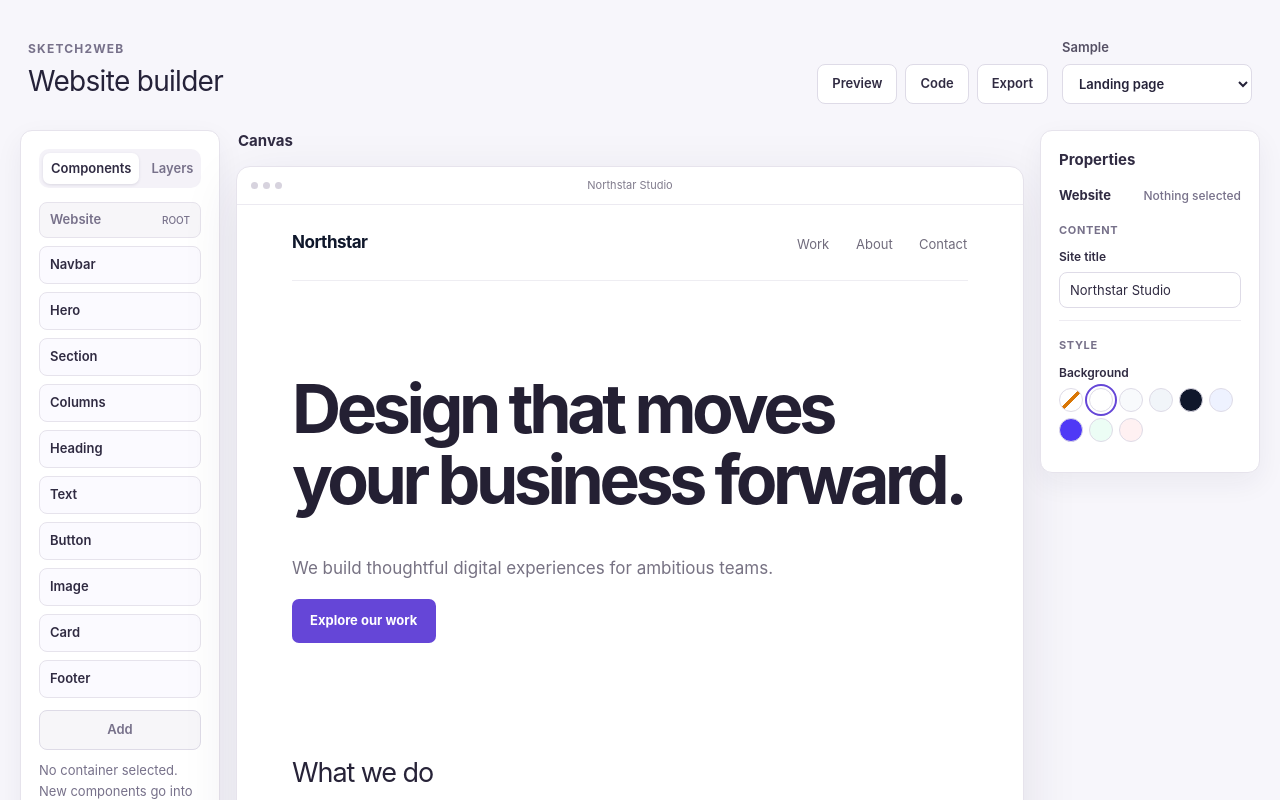
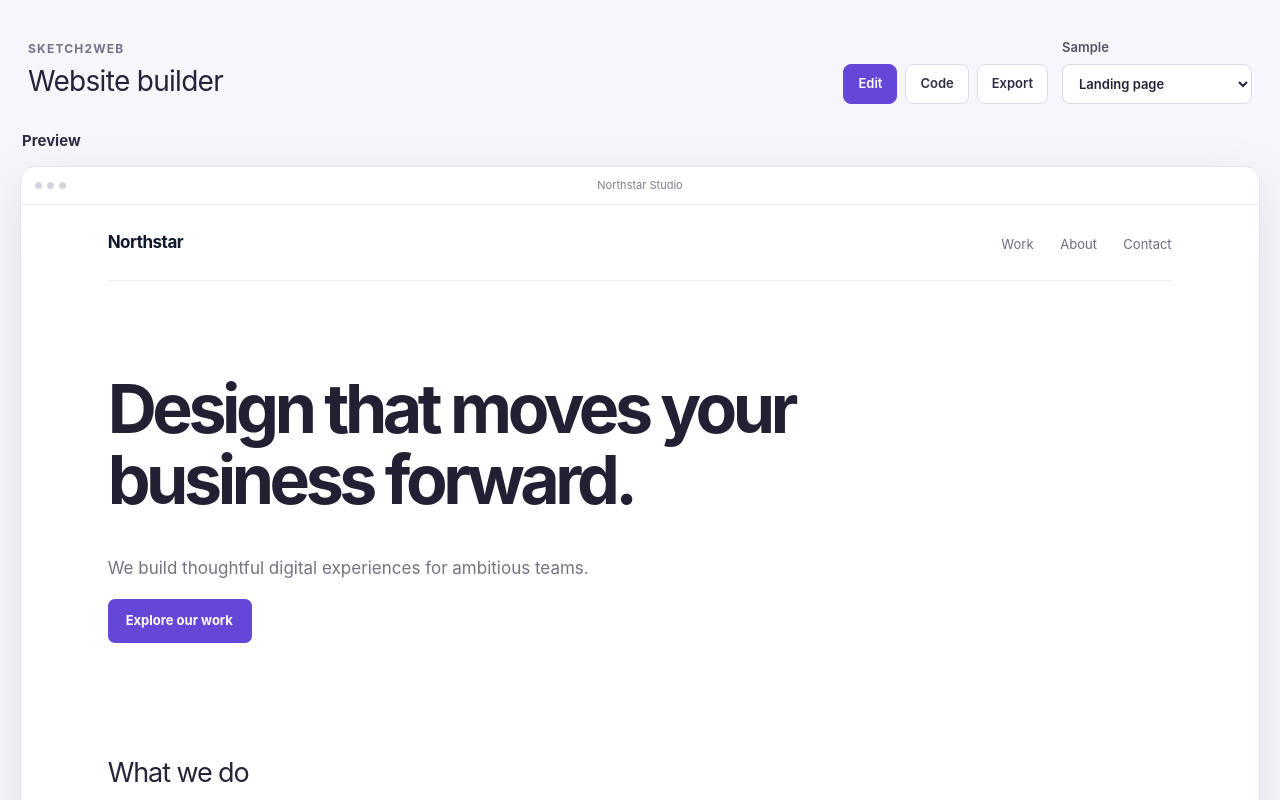
Before and after one commit to k9ves/Sketch2WEB-FYP, a React (Vite) app: page / in a window 1280 px wide. Both pictures are taken after a click on the button "Preview". Shown: the top 800 px of the page. Built offline with nearby package versions, Linux system fonts and the light colour scheme.

Commit message:
Preview mode without outlines or editing

```diff
--- a/src/App.css
+++ b/src/App.css
@@ -548,6 +548,27 @@ textarea.property-input {
   outline-offset: 2px;
 }
 
+/* Preview mode: only the canvas, behaving like the finished website. */
+.editor-layout.is-preview {
+  grid-template-columns: minmax(0, 1fr);
+  grid-template-areas: 'canvas';
+}
+
+.sw-canvas-root.is-preview :is(.sw-node, .sw-component) {
+  cursor: auto;
+}
+
+.sw-canvas-root.is-preview a {
+  cursor: pointer;
+}
+
+.toolbar-button.is-active,
+.toolbar-button.is-active:hover {
+  border-color: #6546d7;
+  background: #6546d7;
+  color: #fff;
+}
+
 /* Hybrid freeform canvas */
 .sw-canvas-root {
   display: flow-root;
--- a/src/App.tsx
+++ b/src/App.tsx
@@ -28,6 +28,7 @@ type SidebarTab = 'components' | 'layers'
 function App() {
   const [sampleName, setSampleName] = useState('landing')
   const [sidebarTab, setSidebarTab] = useState<SidebarTab>('components')
+  const [isPreview, setIsPreview] = useState(false)
   const [selectedPaletteType, setSelectedPaletteType] =
     useState<AddableComponentType | null>(null)
   const website = useWebsiteStore((state) => state.website)
@@ -62,6 +63,12 @@ function App() {
     function handleKeyDown(event: KeyboardEvent) {
       if (isEditableTarget(event.target)) return
 
+      // Preview only listens for Esc (back to editing); no edit shortcuts.
+      if (isPreview) {
+        if (event.key === 'Escape') setIsPreview(false)
+        return
+      }
+
       const key = event.key.toLowerCase()
       if ((event.ctrlKey || event.metaKey) && !event.altKey) {
         if (key === 'z') {
@@ -85,7 +92,14 @@ function App() {
 
     window.addEventListener('keydown', handleKeyDown)
     return () => window.removeEventListener('keydown', handleKeyDown)
-  }, [redo, removeNode, selectedId, undo])
+  }, [isPreview, redo, removeNode, selectedId, undo])
+
+  function togglePreview() {
+    // Leaving the selection on would show outlines and handles again
+    // when going back to editing; start from a clean state both ways.
+    selectNode(null)
+    setIsPreview((current) => !current)
+  }
 
   function addSelectedComponent() {
     if (selectedPaletteType === null) {
@@ -114,8 +128,17 @@ function App() {
         </div>
         <div className="toolbar-controls">
           <div className="toolbar-actions" aria-label="Editor actions">
-            <button className="toolbar-button" type="button">
-              Preview
+            <button
+              className={`toolbar-button${isPreview ? ' is-active' : ''}`}
+              type="button"
+              aria-pressed={isPreview}
+              title={isPreview ? 'Back to editing (Esc)' : 'Preview website'}
+              onClick={(event) => {
+                event.stopPropagation()
+                togglePreview()
+              }}
+            >
+              {isPreview ? 'Edit' : 'Preview'}
             </button>
             <button className="toolbar-button" type="button">
               Code
@@ -138,7 +161,8 @@ function App() {
         </div>
       </header>
       <FreeformDndProvider>
-        <div className="editor-layout">
+        <div className={`editor-layout${isPreview ? ' is-preview' : ''}`}>
+          {!isPreview && (
             <aside className="editor-panel components-panel">
               <div
                 className="sidebar-tabs"
@@ -219,14 +243,15 @@ function App() {
                     {targetDescription}
                   </p>
                   <p className="component-palette-status">
-                  Drag items onto the canvas. Hold Alt while dragging to place a
-                  component freely.
+                    Drag items onto the canvas. Hold Alt while dragging to place
+                    a component freely.
                   </p>
                 </>
               )}
             </aside>
+          )}
           <section className="canvas-panel" aria-label="Canvas">
-            <h2>Canvas</h2>
+            <h2>{isPreview ? 'Preview' : 'Canvas'}</h2>
             <section
               className="preview-frame"
               aria-label={`${websiteTitle} preview`}
@@ -238,20 +263,24 @@ function App() {
                   <i />
                 </span>
                 <span>
+                  {isPreview ? (
+                    websiteTitle
+                  ) : (
                     <InlineText
                       value={websiteTitle}
                       onSave={(title) =>
                         updateNode(website.id, { content: { title } })
                       }
                     />
+                  )}
                 </span>
               </div>
               <div className="preview-page" id="top">
-                <FreeformCanvas />
+                <FreeformCanvas preview={isPreview} />
               </div>
             </section>
           </section>
-          <PropertiesPanel />
+          {!isPreview && <PropertiesPanel />}
         </div>
       </FreeformDndProvider>
     </main>
--- a/src/editor/freeform/CanvasNodeFrame.tsx
+++ b/src/editor/freeform/CanvasNodeFrame.tsx
@@ -111,6 +111,18 @@ export function CanvasNodeFrame({ node, children }: NodeFrameProps) {
   )
 }
 
+/**
+ * Preview wrapper: same layout and node id (the layout pass measures it),
+ * but no dragging, dropping, selection or resize handles.
+ */
+export function PreviewNodeFrame({ node, children }: NodeFrameProps) {
+  return (
+    <div {...frameAttributes(node)} data-sw-node={node.id}>
+      {children}
+    </div>
+  )
+}
+
 /** Same layout without drag/drop, for the drag overlay. */
 export function StaticNodeFrame({ node, children }: NodeFrameProps) {
   return <div {...frameAttributes(node)}>{children}</div>
--- a/src/editor/freeform/FreeformCanvas.tsx
+++ b/src/editor/freeform/FreeformCanvas.tsx
@@ -1,9 +1,9 @@
 import { useDndContext, useDroppable } from '@dnd-kit/core'
 import { useCallback, useLayoutEffect, useRef } from 'react'
 import Renderer from '../../renderer/Renderer'
-import { NodeFrameContext } from '../../renderer/nodeFrame'
+import { EditableContext, NodeFrameContext } from '../../renderer/nodeFrame'
 import { useWebsiteStore } from '../../store/websiteStore'
-import { CanvasNodeFrame } from './CanvasNodeFrame'
+import { CanvasNodeFrame, PreviewNodeFrame } from './CanvasNodeFrame'
 import { readLength } from './canvasLayout'
 import {
   collectCollisionFixes,
@@ -14,15 +14,23 @@ import { shrinkWrapText } from './shrinkWrap'
 
 const MAX_FIX_STREAK = 5
 
+interface FreeformCanvasProps {
+  /** Shows the page as the finished website: no selecting or editing. */
+  preview?: boolean
+}
+
 /** Hybrid canvas: flow layout plus Alt-placed absolute components. */
-function FreeformCanvas() {
+function FreeformCanvas({ preview = false }: FreeformCanvasProps) {
   const website = useWebsiteStore((state) => state.website)
   const setLayouts = useWebsiteStore((state) => state.setLayouts)
   const { active } = useDndContext()
   const isDragging = active !== null
   const rootRef = useRef<HTMLDivElement | null>(null)
   const fixStreak = useRef(0)
-  const { setNodeRef, isOver } = useDroppable({ id: website.id })
+  const { setNodeRef, isOver } = useDroppable({
+    id: website.id,
+    disabled: preview,
+  })
   const setRef = useCallback(
     (element: HTMLDivElement | null) => {
       rootRef.current = element
@@ -46,7 +54,7 @@ function FreeformCanvas() {
         shrinkWrapText(root)
         containPositionedChildren(root)
         const fixes = collectCollisionFixes(useWebsiteStore.getState().website)
-        if (Object.keys(fixes).length === 0) {
+        if (preview || Object.keys(fixes).length === 0) {
           fixStreak.current = 0
           return
         }
@@ -77,15 +85,19 @@ function FreeformCanvas() {
   })
 
   return (
-    <NodeFrameContext.Provider value={CanvasNodeFrame}>
+    <NodeFrameContext.Provider
+      value={preview ? PreviewNodeFrame : CanvasNodeFrame}
+    >
+      <EditableContext.Provider value={!preview}>
         <div
           ref={setRef}
-        className={`sw-canvas-root${isOver ? ' is-drop-target' : ''}`}
+          className={`sw-canvas-root${isOver ? ' is-drop-target' : ''}${preview ? ' is-preview' : ''}`}
           data-sw-node={website.id}
           data-sw-min-height={readLength(website.layout.height) ?? undefined}
         >
           <Renderer node={website} />
         </div>
+      </EditableContext.Provider>
     </NodeFrameContext.Provider>
   )
 }
--- a/src/renderer/Renderer.tsx
+++ b/src/renderer/Renderer.tsx
@@ -7,7 +7,7 @@ import {
 } from '../schema/types'
 import { useWebsiteStore } from '../store/websiteStore'
 import InlineText from '../editor/InlineText'
-import { useNodeFrame, type NodeFrame } from './nodeFrame'
+import { useEditable, useNodeFrame, type NodeFrame } from './nodeFrame'
 import {
   columnsLayoutDefaults,
   heroLayoutDefaults,
@@ -84,6 +84,7 @@ function Renderer({ node }: { node: unknown }) {
   const selectNode = useWebsiteStore((state) => state.selectNode)
   const updateNode = useWebsiteStore((state) => state.updateNode)
   const Frame = useNodeFrame()
+  const editable = useEditable()
 
   if (!isRecord(node)) {
     return <WarningBox message="Invalid component: expected an object." />
@@ -105,8 +106,10 @@ function Renderer({ node }: { node: unknown }) {
   const children = renderChildren(node, Frame)
   const text = content.text
   const handleClick = (event: MouseEvent<HTMLElement>) => {
+    // Links never navigate away from the builder, also not in preview.
+    event.preventDefault()
+    if (!editable) return
     event.stopPropagation()
-    event.preventDefault()
     selectNode(node.type === 'website' ? null : node.id)
   }
   // Empty text shows a placeholder instead of a warning, so the component
@@ -115,7 +118,8 @@ function Renderer({ node }: { node: unknown }) {
     field: string,
     value: string | undefined,
     placeholder?: string,
-  ) => (
+  ) =>
+    editable ? (
       <InlineText
         value={value ?? ''}
         placeholder={placeholder}
@@ -123,6 +127,8 @@ function Renderer({ node }: { node: unknown }) {
           updateNode(node.id, { content: { [field]: nextValue } })
         }
       />
+    ) : (
+      (value ?? '')
     )
 
   switch (node.type) {
--- a/src/renderer/nodeFrame.ts
+++ b/src/renderer/nodeFrame.ts
@@ -20,3 +20,13 @@ export const NodeFrameContext = createContext<NodeFrame>(PassthroughFrame)
 export function useNodeFrame(): NodeFrame {
   return useContext(NodeFrameContext)
 }
+
+/**
+ * Whether rendered components can be selected and edited inline. Preview
+ * mode turns this off, so the page behaves like the finished website.
+ */
+export const EditableContext = createContext(true)
+
+export function useEditable(): boolean {
+  return useContext(EditableContext)
+}
```
Lines whose indentation alone changed are shown as unchanged.
